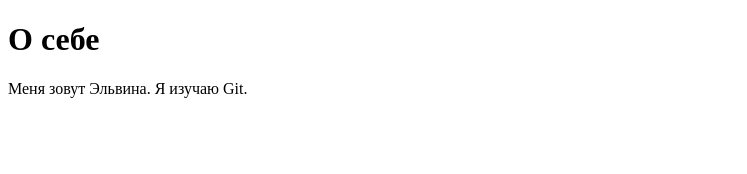
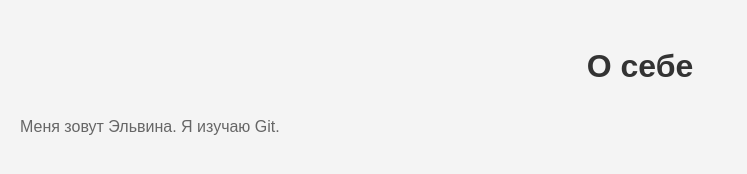
Before and after one commit to Elvina555/prakt3, a plain HTML site: page index.html in a window 1280 px wide. Shown: the whole page, without its empty margins (0-747 px from the left). Drawn offline with Linux system fonts and the light colour scheme.

Commit message:
Добавлены стили для страницы

```diff
--- a/index.html
+++ b/index.html
@@ -4,6 +4,7 @@
     <meta charset="UTF-8">
     <meta name="viewport" content="width=device-width, initial-scale=1.0">
     <title>О себе</title>
+	<link rel="stylesheet" href="style.css">
 </head>
 <body>
     <h1>О себе</h1>
--- /dev/null
+++ b/style.css
@@ -0,0 +1,17 @@
+body {
+    font-family: Arial, sans-serif;
+    line-height: 1.6;
+    margin: 0;
+    padding: 20px;
+    background-color: #f4f4f4;
+}
+
+h1 {
+    color: #333;
+    text-align: center;
+}
+
+p {
+    color: #666;
+    margin-bottom: 10px;
+}
```
